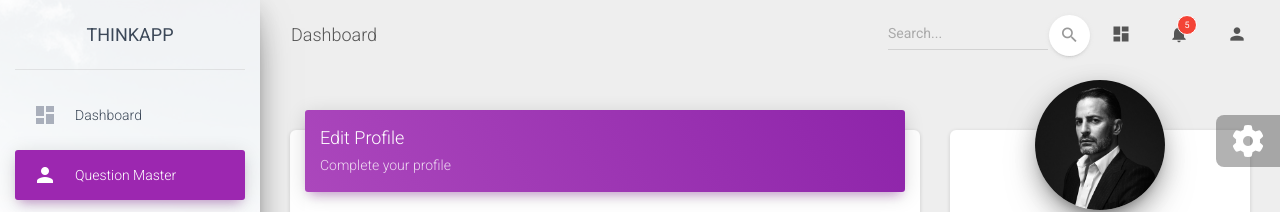
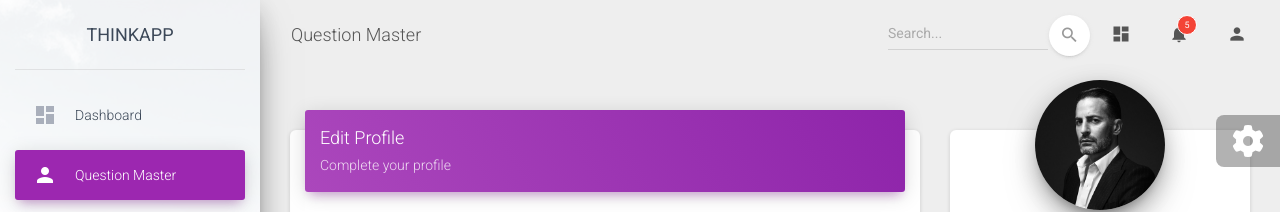
Before and after one commit to bikram-choudhury/ThinkApp, an Angular app: page /questions in a window 1280 px wide. Shown: the top 212 px of the page. Built offline with nearby package versions, Linux system fonts and the light colour scheme.

Commit message:
Component interaction

```diff
--- a/src/app/dashboard/dashboard.component.html
+++ b/src/app/dashboard/dashboard.component.html
@@ -1,4 +1,4 @@
-<app-header></app-header>
+<app-header [Header]="'Dashboard'"></app-header>
 <!-- End Navbar -->
 <div class="content">
   <div class="container-fluid">
--- a/src/app/header/header.component.html
+++ b/src/app/header/header.component.html
@@ -1,7 +1,7 @@
 <nav class="navbar navbar-expand-lg navbar-transparent navbar-absolute fixed-top ">
   <div class="container-fluid">
     <div class="navbar-wrapper">
-      <a class="navbar-brand" href="#pablo">Dashboard</a>
+      <a class="navbar-brand" href="#pablo">{{Header}}</a>
     </div>
     <button class="navbar-toggler" type="button" data-toggle="collapse" aria-controls="navigation-index" aria-expanded="false"
       aria-label="Toggle navigation">
--- a/src/app/header/header.component.ts
+++ b/src/app/header/header.component.ts
@@ -1,4 +1,4 @@
-import { Component, OnInit } from '@angular/core';
+import { Component, OnInit, Input } from '@angular/core';
 
 @Component({
   selector: 'app-header',
@@ -6,7 +6,7 @@ import { Component, OnInit } from '@angular/core';
   styleUrls: ['./header.component.scss']
 })
 export class HeaderComponent implements OnInit {
-
+  @Input() Header: string;
   constructor() { }
 
   ngOnInit() {
--- a/src/app/question-master/question-master.component.html
+++ b/src/app/question-master/question-master.component.html
@@ -1,4 +1,4 @@
-<app-header></app-header>
+<app-header [Header]="'Question Master'"></app-header>
 <div class="content">
   <div class="container-fluid">
     <div class="row">
--- a/src/app/topic-master/topic-master.component.html
+++ b/src/app/topic-master/topic-master.component.html
@@ -1,4 +1,4 @@
-<app-header></app-header>
+<app-header [Header]="'Topic Master'"></app-header>
 <div class="content">
   <div class="container-fluid">
     <div class="row">
```
